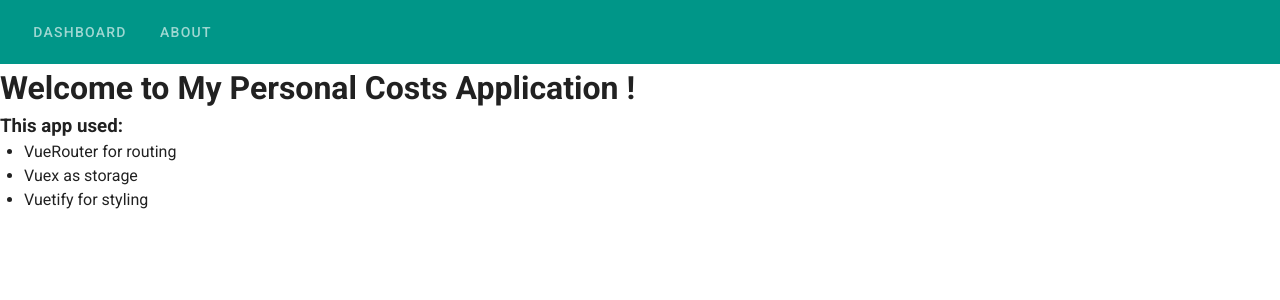
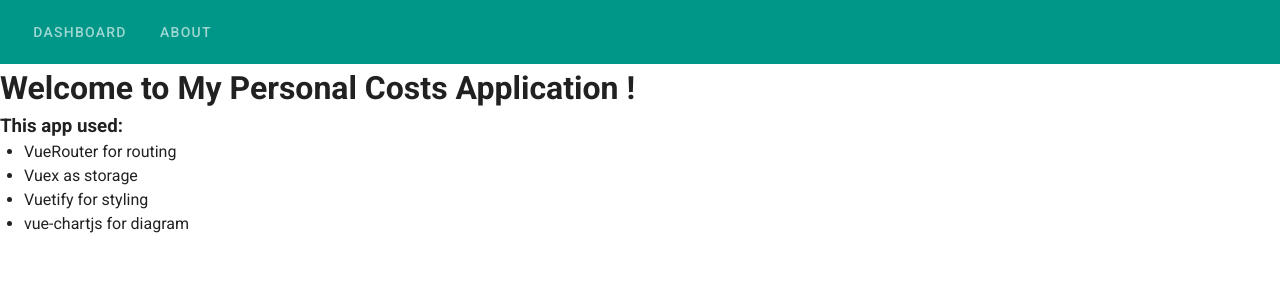
Before and after one commit to AlexaSavenkova/Vue, a Vue app: page / in a window 1280 px wide. Shown: the top 300 px of the page. Built offline with nearby package versions, Linux system fonts and the light colour scheme.

Commit message:
correcting description (About page)

```diff
--- a/src/pages/About.vue
+++ b/src/pages/About.vue
@@ -6,6 +6,7 @@
       <li>VueRouter for routing</li>
       <li>Vuex as storage</li>
       <li>Vuetify for styling</li>
+      <li>vue-chartjs for diagram</li>
     </ul>
   </div>
 </template>
```
